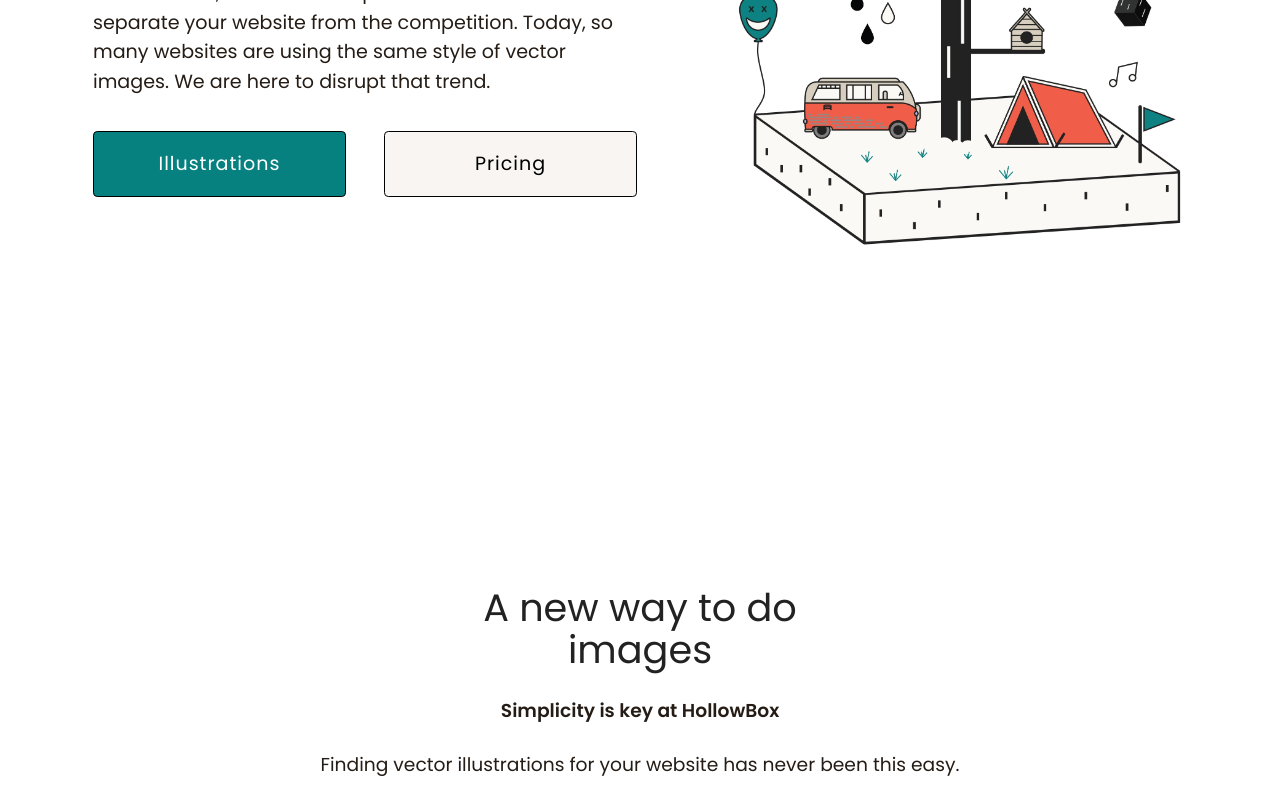
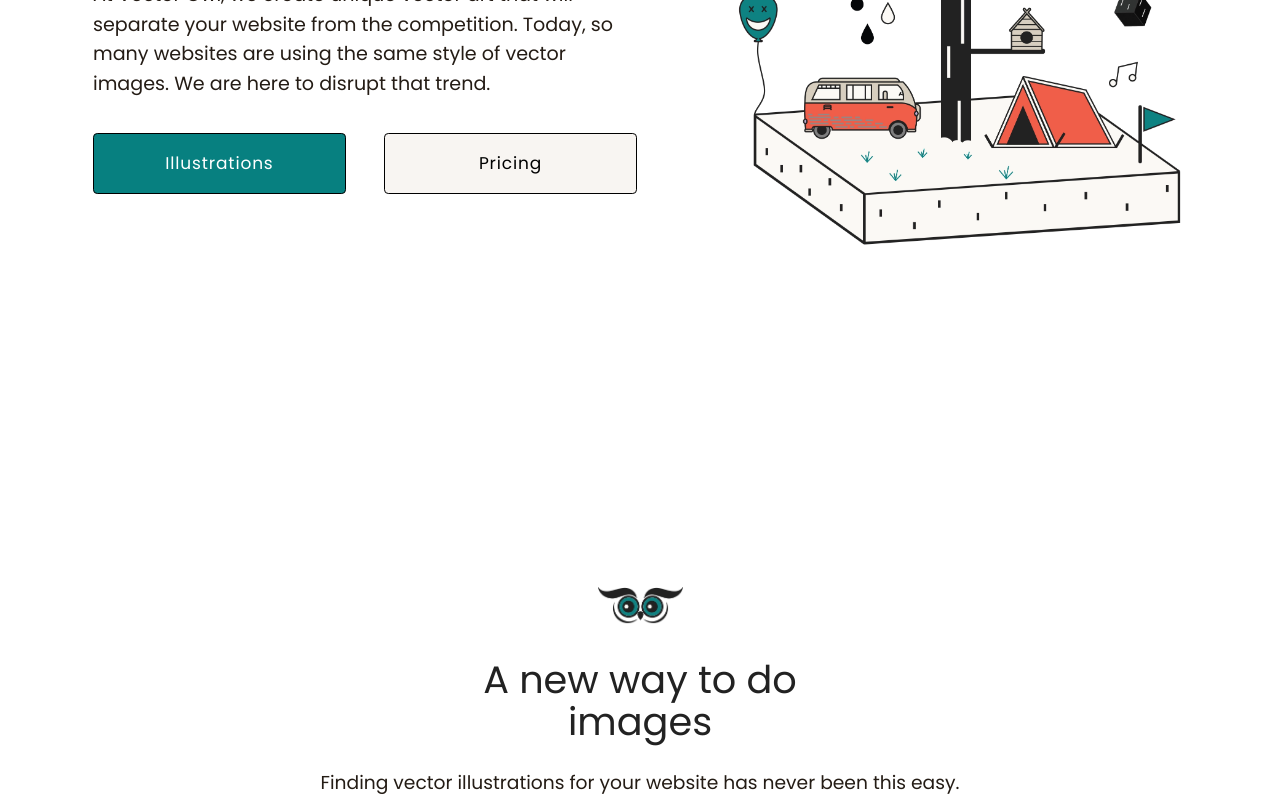
Before and after one commit to atrain42/vectorowl, a Next.js app: page / in a window 1280 px wide. Shown: the part 380-1180 px from the top of the page. Built offline with nearby package versions, Linux system fonts and the light colour scheme.

Commit message:
savepoint

```diff
--- a/src/app/globals.css
+++ b/src/app/globals.css
@@ -29,6 +29,14 @@ h1 {
 }
 
 h2 {
+  font-family: "Poppins", 'Roboto', sans-serif;
+  font-style: normal;
+  color: #222222;
+  font-size: 2.25rem;
+}
+
+/* this is for h1 tags at the tops of pages that should be styled like an h2 */
+.page-header {
   font-family: "Poppins", 'Roboto', sans-serif;
   font-style: normal;
   color: #222222;
--- a/src/app/page.js
+++ b/src/app/page.js
@@ -15,11 +15,6 @@ export default function Home() {
       <Navbar />
       <Header />
       <About />
-      <SectionHeading
-        title='Illustration sets'
-        description='Finding unique images for your website starts here. Enter our different collections of graphic illustrations and find the image that sets your website apart.'
-        padding='pt-80'
-      />
       <Collections />
       <Charity />
       <Faq />
--- a/src/components/Footer.js
+++ b/src/components/Footer.js
@@ -10,9 +10,9 @@ const Footer = () => {
     <footer className='mv:px-8 md:px-20 mb-12 mt-72'>
       <div className='grid place-items-start mb-24 w-full mv:grid-cols-1 sm:grid-cols-3'>
         <div className='mv:mb-12 sm:mb-0'>
-          <p className='mb-4 font-semibold'>HollowBox</p>
+          <p className='mb-4 font-semibold'>Vector Owl</p>
           <p className='text-sm'>
-            At HollowBox, we offer scalable vector illustrations for various use
+            At Vector Owl, we offer scalable vector illustrations for various use
             cases such as branding, marketing, web & app design, and more. Our
             illustrations are unique and versatile to fit your project needs.
           </p>
@@ -36,7 +36,7 @@ const Footer = () => {
       </div>
       <div className='h-px w-full bg-gray-800'></div>
       <p className='mt-4 text-right text-sm'>
-        &#xA9; VectorOwl, {getYear()}. All Rights Reserved.
+        &#xA9; Vector Owl, {getYear()}. All Rights Reserved.
       </p>
     </footer>
   )
--- a/src/layout/About.js
+++ b/src/layout/About.js
@@ -1,9 +1,12 @@
+import Image from "next/image"
+
 import Flex from "@/components/Flex/Flex"
 import FlexReverse from "@/components/Flex/FlexReverse"
 
 import flying from '../../public/images/flying.webp'
 import spinning from '../../public/images/spinning.webp'
 import hanging from '../../public/images/hanging.webp'
+import owl from '../../public/images/owl-eyes.webp'
 
 
 const data = [
@@ -39,13 +42,11 @@ const data = [
 export default function About() {
   return (
     <div className='pt-80'>
-      <span>
+      <span className="flex flex-col items-center">
+        <Image className="w-20 mb-8" src={owl} alt="owl eyes vector concept"/>
         <h2 className='text-4xl w-96 text-center mx-auto mb-6'>
           A new way to do images
         </h2>
-        <p className='text-center font-semibold mb-6'>
-          Simplicity is key at HollowBox
-        </p>
         <p className='text-center'>
           Finding vector illustrations for your website has never been this
           easy.
--- a/src/layout/Charity.js
+++ b/src/layout/Charity.js
@@ -8,7 +8,7 @@ const Charity = () => {
     <section className='mt-80 py-28 bg-offwhite'>
       <span>
         <h2 className='text-4xl w-96 text-black text-center mx-auto mb-6'>
-          Why choose Hollowbox?
+          Why choose VectorOwl?
         </h2>
         <p className='text-center w-3/6 mx-auto text-black'>
           In addition to supplying you with high-quality vector illustrations,
@@ -23,7 +23,7 @@ const Charity = () => {
           <div className='mv:mt-16 md:mt-0 mv:w-full md:w-96'>
             <p className='text-4xl mb-4 text-black'>Charity support</p>
             <p className='font-semibold mb-4 text-black'>
-              At HollowBox, we value giving back
+              At VectorOwl, we value giving back
             </p>
             <ul className='list-disc pl-8'>
               <li className='mb-2 text-black'>
--- a/src/layout/Collections.js
+++ b/src/layout/Collections.js
@@ -1,8 +1,20 @@
+import Image from 'next/image'
 import CollectionCard from '../components/CollectionCard'
 import { collections } from '../collectiondata'
+import owl from '../../public/images/owl-2.webp'
 
 export default function Collections() {
   return (
+    <>
+      <div className='flex flex-col justify-center items-center pt-80 mv:px-8 md:px-0 mb-12'>
+        <Image className="w-12 mb-8" src={owl} alt="Vector owl concept"/>
+        <h2 className='text-center'>Illustration sets</h2>
+        <p className='mt-5 text-center mv:w-full md:w-400'>
+          Finding unique images for your website starts here. Enter our
+          different collections of graphic illustrations and find the image that
+          sets your website apart.
+        </p>
+      </div>
       <div className='mv:px-8 md:px-12 lg:px-20 grid mv:grid-cols-1 md:grid-cols-2 gap-12 place-items-center'>
         {collections.map((collection, index) => {
           return (
@@ -17,5 +29,6 @@ export default function Collections() {
           )
         })}
       </div>
+    </>
   )
 }
--- a/src/layout/Header.js
+++ b/src/layout/Header.js
@@ -11,11 +11,11 @@ const Header = () => {
           <strong>Vector illustrations</strong> for your website
         </h1>
         <p className='mt-5 text-lg w-full'>
-          At VectorOwl, we create unique vector art that will separate your
+          At Vector Owl, we create unique vector art that will separate your
           website from the competition. Today, so many websites are using the
           same style of vector images. We are here to disrupt that trend.
         </p>
-        <div className='grid grid-cols-2 mt-8 gap-x-9 gap-y-9 font-button place-items-center text-lg tracking-wider'>
+        <div className='grid grid-cols-2 mt-8 gap-x-9 gap-y-9 font-button place-items-center text-md tracking-wider'>
           <Link
             className='w-full rounded font-poppins font-normal text-center py-4 bg-theme text-white border border-black hover:scale-102 active:scale-95 transition-all ease-in duration-50'
             href='/illustrations'
@@ -24,7 +24,7 @@ const Header = () => {
           </Link>
           <Link
             className='w-full rounded text-center font-poppins font-normal py-4 border bg-offwhite border-black hover:scale-102 active:scale-95 transition-all ease-in duration-50'
-            href='/about'
+            href='/pricing'
           >
             Pricing
           </Link>
--- /dev/null
+++ b/src/pages/pricing.js
@@ -0,0 +1,12 @@
+
+export default function pricing() {
+  return (
+    <>
+      {' '}
+      <div className='flex flex-col justify-center items-center mt-16 mb-16'>
+        <h1 className="page-header">Purchase images with no monthly fees</h1>
+
+      </div>
+    </>
+  )
+}
```
Also changed, not shown: public/images/owl-2.webp (added), public/images/owl-eyes.webp (added). Lines whose indentation alone changed are shown as unchanged.
